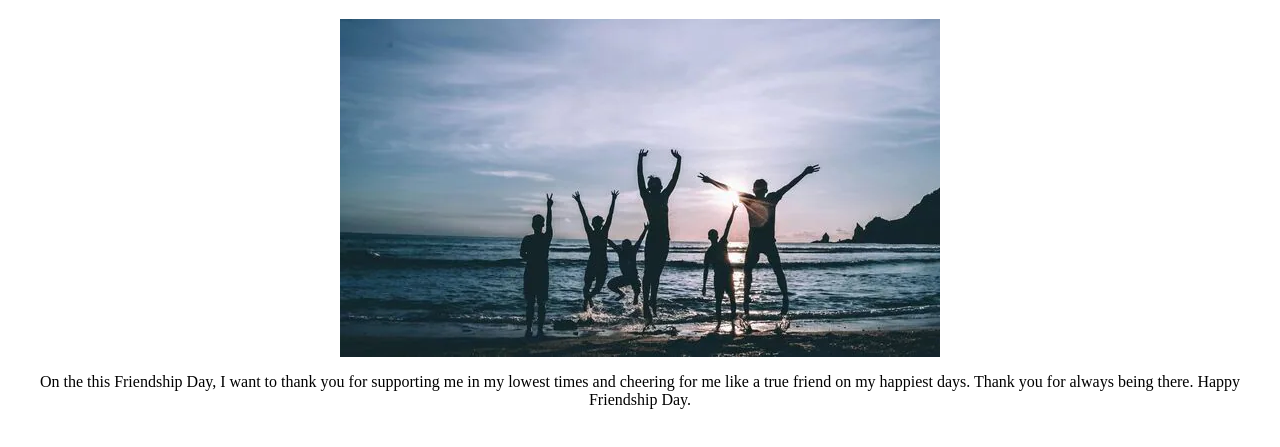
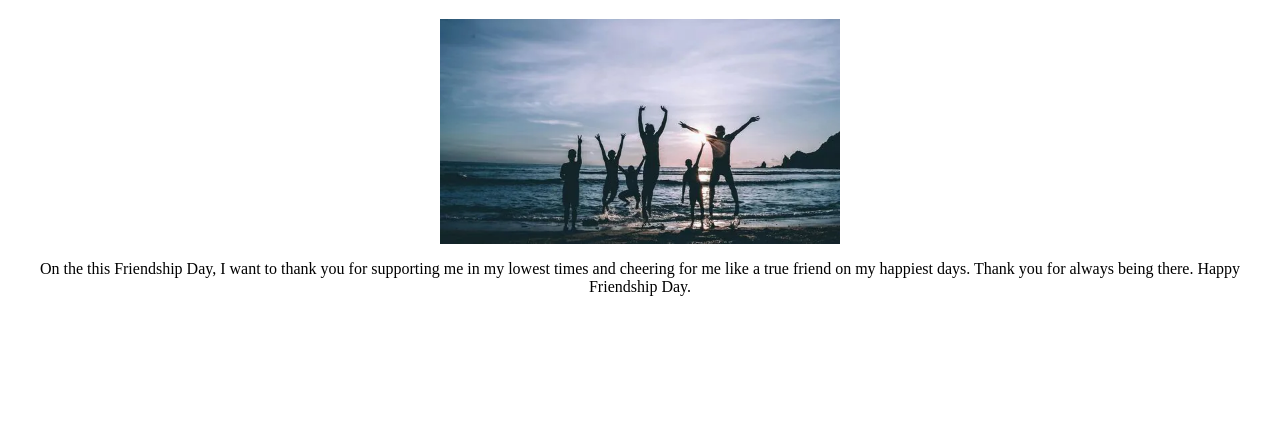
Before and after one commit to akila0996/first_project, a plain HTML site: page index.html in a window 1280 px wide. Shown: the part 61-508 px from the top of the page. Drawn offline with Linux system fonts and the light colour scheme.

Commit message:
changed image

```diff
--- a/index.html
+++ b/index.html
@@ -12,7 +12,7 @@
     welcome to my new website
     </h1>
 
-    <img width="600px" src="img.jpg" alt="" style="display:block;margin: 0 auto;">
+    <img width="400px" src="img.jpg" alt="" style="display:block;margin: 0 auto;">
     <p style="text-align: center;">On the this Friendship Day, I want to thank you for supporting me in my lowest times and cheering for me like a true friend on my happiest days. Thank you for always being there. Happy Friendship Day.
 
     </p>
```
